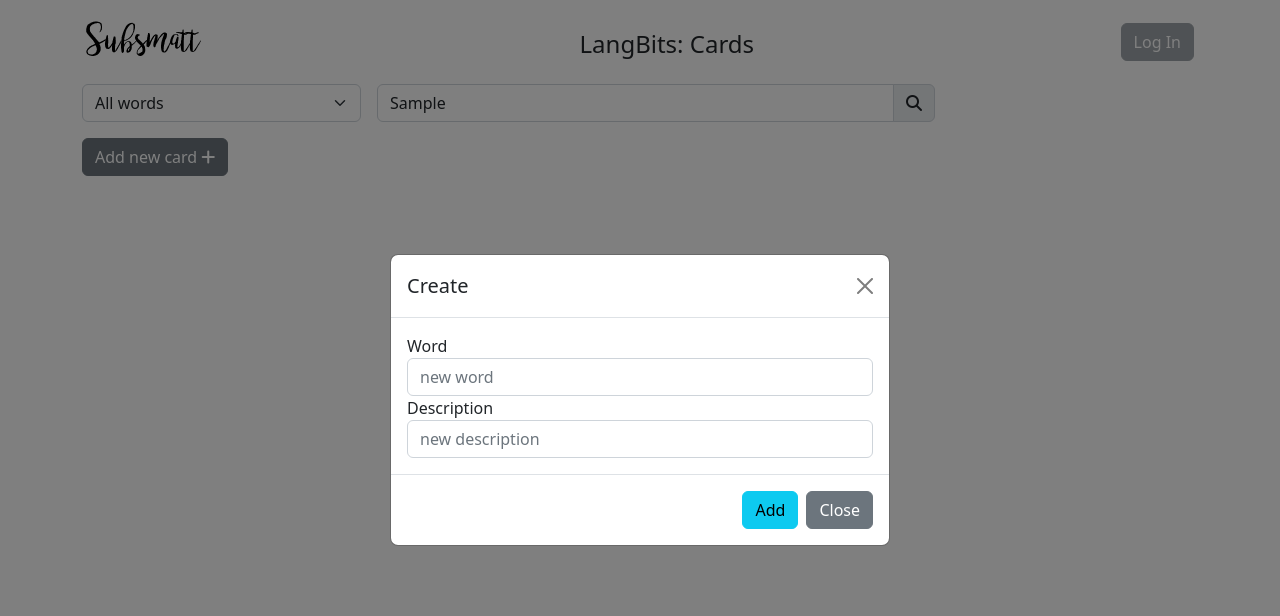
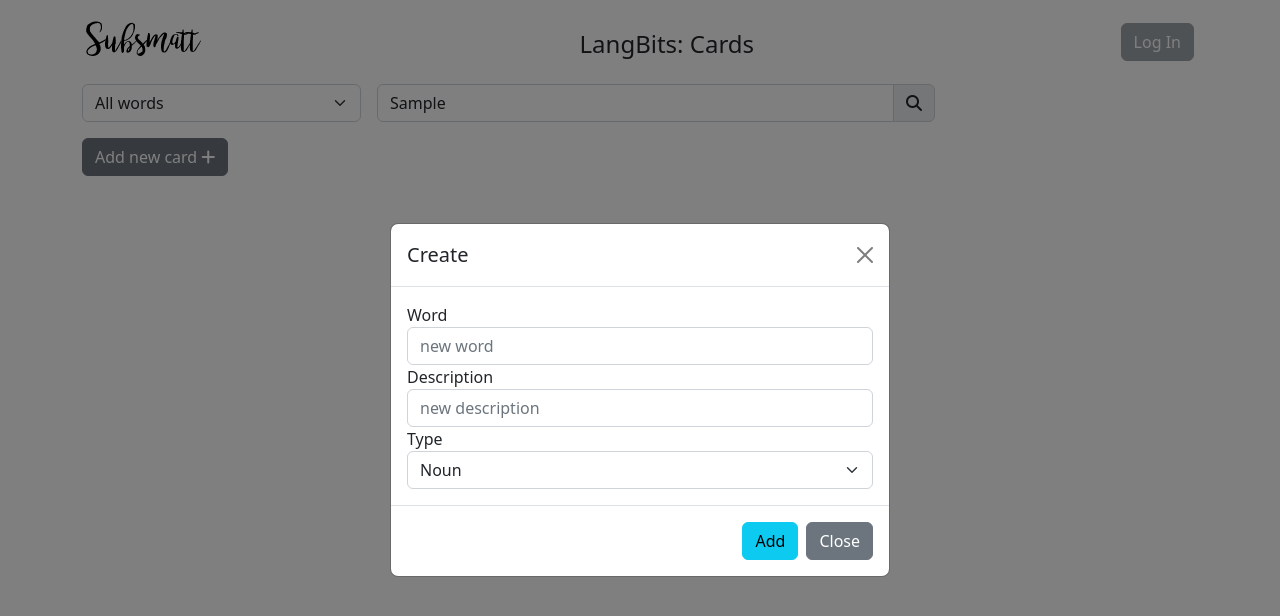
Before and after one commit to subsmatt/langbits, a Next.js app: page / in a window 1280 px wide. Both pictures are taken after typing "Sample" into the empty fields and a click on the button "Add new card". Shown: the top 616 px of the page. Built offline with nearby package versions, Linux system fonts and the light colour scheme.

Commit message:
WordType component

```diff
--- a/src/components/Card.jsx
+++ b/src/components/Card.jsx
@@ -5,12 +5,13 @@ import CardFamiliar from "./CardFamiliar";
 
 function Card(props) {
     const {rec, deleteRecord, updateRecord} = props;
-    const {setModalShow, setModalCardId, setModalCardWord, setModalCardDesc} = useContext(CardModalContext);
+    const {setModalShow, setModalCardId, setModalCardWord, setModalCardDesc, setModalCardWordType} = useContext(CardModalContext);
 
     function updateCard(aoRec){
         setModalCardId(aoRec.id);
         setModalCardWord(aoRec.word);
         setModalCardDesc(aoRec.desc);
+        setModalCardWordType(aoRec.type);
         setModalShow(true);
     }
 
--- a/src/components/CardModal/CardModalBody.jsx
+++ b/src/components/CardModal/CardModalBody.jsx
@@ -1,8 +1,9 @@
 import { useContext } from "react";
 import { CardModalContext } from "../../context/CardModalContext";
+import WordType from "../WordType";
 
 function CardModalBody(){
-    const {modalCardWord, setModalCardWord, modalCardDesc, setModalCardDesc} = useContext(CardModalContext);
+    const {modalCardWord, setModalCardWord, modalCardDesc, setModalCardDesc, modalCardWordType, setModalCardWordType} = useContext(CardModalContext);
 
     return (
         <div className="modal-body">
@@ -15,9 +16,15 @@ function CardModalBody(){
                         </div>
                     </div>
                     <div className="col-md-12">
-                    <div className="rec-desc">
+                        <div className="rec-desc">
                             <label>Description</label>
                             <input type="text" className="form-control" placeholder="new description" value={modalCardDesc} onChange={(e) => {setModalCardDesc(e.target.value);}}/>
+                        </div>
+                    </div>
+                    <div className="col-md-12">
+                        <div className="rec-desc">
+                            <label>Type</label>
+                            <WordType incShowAll={false} currentValue={modalCardWordType} eventHandler={setModalCardWordType} />
                         </div>
                     </div>
                 </div>
--- a/src/components/CardModal/CardModalFooter.jsx
+++ b/src/components/CardModal/CardModalFooter.jsx
@@ -2,13 +2,14 @@ import { useContext } from "react";
 import { CardModalContext } from "../../context/CardModalContext";
 
 function CardModalFooter(props){
-    const {setModalShow, modalCardId, setModalCardId, modalCardWord, setModalCardWord, modalCardDesc, setModalCardDesc} = useContext(CardModalContext);
+    const {setModalShow, modalCardId, setModalCardId, modalCardWord, setModalCardWord, modalCardDesc, setModalCardDesc, modalCardWordType, setModalCardWordType} = useContext(CardModalContext);
     const {insertRecord, updateRecord} = props;
 
     function closeModal() {
         setModalCardId(0);
         setModalCardWord("");
         setModalCardDesc("");
+        setModalCardWordType("");
         setModalShow(false);
     }
 
@@ -16,13 +17,13 @@ function CardModalFooter(props){
         <div className="modal-footer">
             {modalCardId === 0 && (
                 <button type="button" className="btn btn-info" onClick={() => {
-                    insertRecord({word: modalCardWord, desc: modalCardDesc});
+                    insertRecord({word: modalCardWord, desc: modalCardDesc, type: modalCardWordType});
                     closeModal();
                 }}>Add</button>
             )}
             {modalCardId !== 0 && (
                 <button type="button" className="btn btn-primary" onClick={() => {
-                    updateRecord({id: modalCardId, word: modalCardWord, desc: modalCardDesc});
+                    updateRecord({id: modalCardId, word: modalCardWord, desc: modalCardDesc, type: modalCardWordType});
                     closeModal();
                 }}>Save</button>
             )}
--- a/src/components/ControlPanel.jsx
+++ b/src/components/ControlPanel.jsx
@@ -1,5 +1,6 @@
 import { useContext } from "react";
 import { ControlPanelContext } from "../context/ControlPanelContext";
+import WordType from "./WordType";
 
 function ControlPanel() {
     // Get ControlPanel context
@@ -9,14 +10,7 @@ function ControlPanel() {
         <div className="langbits-controlpanel">
             <ul className="d-flex p-0">
                 <li className="d-flex flex-column col-3">
-                    <select className="form-select" aria-label="Word type" onChange={(event) => setSearchType(event.target.value)}>
-                        <option defaultValue={""} value="">All words</option>
-                        <option value="noun">Nouns</option>
-                        <option value="verb">Verbs</option>
-                        <option value="adjective">Adjectives</option>
-                        <option value="pronoun">Pronouns</option>
-                        <option value="adverb">Adverbs</option>
-                    </select>
+                    <WordType incShowAll={true} eventHandler={setSearchType} />
                 </li>
                 <li className="d-flex flex-column col-6 mx-3">
                     <div className="input-group">
--- /dev/null
+++ b/src/components/WordType.jsx
@@ -0,0 +1,30 @@
+function WordType(props){
+    const {incShowAll, currentValue, eventHandler} = props;
+
+    if (incShowAll === true) {
+        return (
+            <select className="form-select" aria-label="Word type" onChange={(event) => eventHandler(event.target.value)}>
+                <option defaultValue={""} value="">All words</option>
+                <option value="noun">Nouns</option>
+                <option value="verb">Verbs</option>
+                <option value="adjective">Adjectives</option>
+                <option value="pronoun">Pronouns</option>
+                <option value="adverb">Adverbs</option>
+                <option value="unknown">Unknown</option>
+            </select>
+        );
+    }
+
+    return (
+        <select className="form-select" aria-label="Word type" value={currentValue} onChange={(event) => eventHandler(event.target.value)}>
+            <option value="noun">Noun</option>
+            <option value="verb">Verb</option>
+            <option value="adjective">Adjective</option>
+            <option value="pronoun">Pronoun</option>
+            <option value="adverb">Adverb</option>
+            <option value="unknown">Unknown</option>
+        </select>
+    );
+}
+
+export default WordType;
--- a/src/context/CardModalContext.js
+++ b/src/context/CardModalContext.js
@@ -8,7 +8,9 @@ const CardModalContext = createContext({
     modalCardWord: "",
     setModalCardWord: () => {},
     modalCardDesc: "",
-    setModalCardDesc: () => {}
+    setModalCardDesc: () => {},
+    modalCardWordType: "",
+    setModalCardWordType: () => {}
 });
 
 function CardModalProvider({children, value}){
--- a/src/data/db.json
+++ b/src/data/db.json
@@ -1,5 +1,57 @@
 {
   "cards": [
+    {
+      "id": "7c7054dc-9e9d-4abf-a82c-185933371012",
+      "lang": "es",
+      "word": "comer",
+      "desc_lang": "en",
+      "desc": "to eat",
+      "tags": [],
+      "type": "verb",
+      "hits": 0,
+      "examples": [],
+      "familiar": false,
+      "iknowthis": false
+    },
+    {
+      "id": "06bf1628-ead7-4fc4-90d9-80a8019632b3",
+      "lang": "es",
+      "word": "aceite",
+      "desc_lang": "en",
+      "desc": "oil",
+      "tags": [],
+      "type": "noun",
+      "hits": 0,
+      "examples": [],
+      "familiar": false,
+      "iknowthis": false
+    },
+    {
+      "id": "88d0af7d-3d80-4b2a-a706-d8d6dec5d894",
+      "lang": "es",
+      "word": "agua",
+      "desc_lang": "en",
+      "desc": "water",
+      "tags": [],
+      "type": "noun",
+      "hits": 0,
+      "examples": [],
+      "familiar": false,
+      "iknowthis": false
+    },
+    {
+      "id": "e5cc819c-7248-4dbb-b416-447bffd265cd",
+      "lang": "es",
+      "word": "pan",
+      "desc_lang": "en",
+      "desc": "bread",
+      "tags": [],
+      "type": "noun",
+      "hits": 0,
+      "examples": [],
+      "familiar": false,
+      "iknowthis": false
+    },
     {
       "id": "1214060d-49ac-4a2c-95e6-d11fcf6567d6",
       "lang": "es",
@@ -10,7 +62,7 @@
       "type": "noun",
       "hits": 0,
       "examples": [],
-      "familiar": false,
+      "familiar": true,
       "iknowthis": false
     },
     {
@@ -23,7 +75,7 @@
       "type": "noun",
       "hits": 0,
       "examples": [],
-      "familiar": false,
+      "familiar": true,
       "iknowthis": false
     },
     {
@@ -39,7 +91,7 @@
       "type": "noun",
       "hits": 0,
       "examples": [],
-      "familiar": false,
+      "familiar": true,
       "iknowthis": false
     }
   ]
--- a/src/hooks/useCardModal.js
+++ b/src/hooks/useCardModal.js
@@ -5,12 +5,14 @@ function useCardModal() {
     const [modalCardId, setModalCardId] = useState(0);
     const [modalCardWord, setModalCardWord] = useState("");
     const [modalCardDesc, setModalCardDesc] = useState("");
+    const [modalCardWordType, setModalCardWordType] = useState("");
 
     return {
         modalShow, setModalShow,
         modalCardId, setModalCardId,
         modalCardWord, setModalCardWord,
-        modalCardDesc, setModalCardDesc
+        modalCardDesc, setModalCardDesc,
+        modalCardWordType, setModalCardWordType
     };
 }
 
--- a/src/hooks/useRestRequest.js
+++ b/src/hooks/useRestRequest.js
@@ -62,11 +62,11 @@ function useRestRequest() {
             const newRecord = {
                 "id": newId,
                 "lang": "es",
-                "word": aoRec.word ? aoRec.word : "word(new)",
+                "word": aoRec.word ? aoRec.word : "unknown word",
                 "desc_lang": "en",
-                "desc": aoRec.desc ? aoRec.desc : "desc(new)",
+                "desc": aoRec.desc ? aoRec.desc : "unknown desc",
                 "tags": [],
-                "type": "noun",
+                "type": aoRec.type ? aoRec.type : "unknown",
                 "hits": 0,
                 "examples": [],
                 "familiar": false,
```
Also changed, not shown: pages/api/cards/[id].js (+9 -9 lines).
